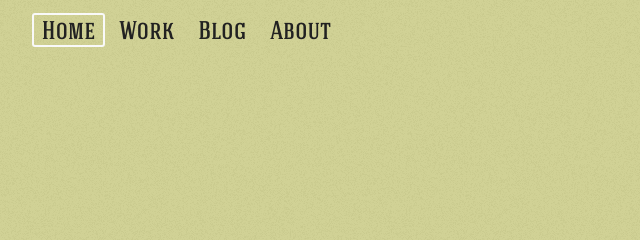
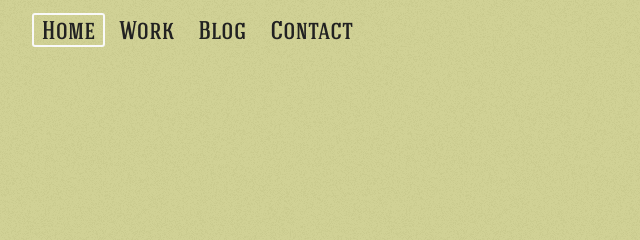
Before and after one commit to jimmythigpen/portfolio, a plain HTML site: page index.html in a window 1280 px wide. Shown: the top 240 px of the page, 21-661 px from the left. Drawn offline with Linux system fonts and the light colour scheme.

Commit message:
updated contact

```diff
--- a/index.html
+++ b/index.html
@@ -15,7 +15,7 @@
     <li data-menuanchor="home" class="active"><a href="#home">Home</a></li>
     <li data-menuanchor="work"><a href="#work">Work</a></li>
     <li data-menuanchor="blog"><a href="#blog">Blog</a></li>
-    <li data-menuanchor="about"><a href="#about">About</a></li>
+    <li data-menuanchor="contact"><a href="#contact">Contact</a></li>
 </ul>
 
 <div id="fullpage">
@@ -290,7 +290,7 @@
     </div>
 
     <div class="about-right">
-      <p>I'm a web developer located in Charleston, SC. I recenty graduated from The Iron Yard, where I attended a three month long full immersion Front End Engineer course. I loved learning how to build web applications and can't wait to continue growing my skills. If you'd like to work with me or just say hello feel free to cal or email.</p>
+      <p>I'm a web developer located in Charleston, SC. I recently graduated from The Iron Yard, where I completed a three month intensive Front End Engineer course. I love building web applications and designing simple and easy to use user interfaces. If you'd like to work with me or just say hello, please contact me!</p>
     </div>
 
     <div class="about-contact">
--- a/main.js
+++ b/main.js
@@ -25,7 +25,7 @@
     });
 
     $('#fullpage').fullpage({
-       anchors:['home', 'work', 'blog', 'about'],
+       anchors:['home', 'work', 'blog', 'contact'],
        menu: '.nav',
        paddingTop: '55px',
        paddingBottom: '50px',
```
Also changed, not shown: 1 other file.
